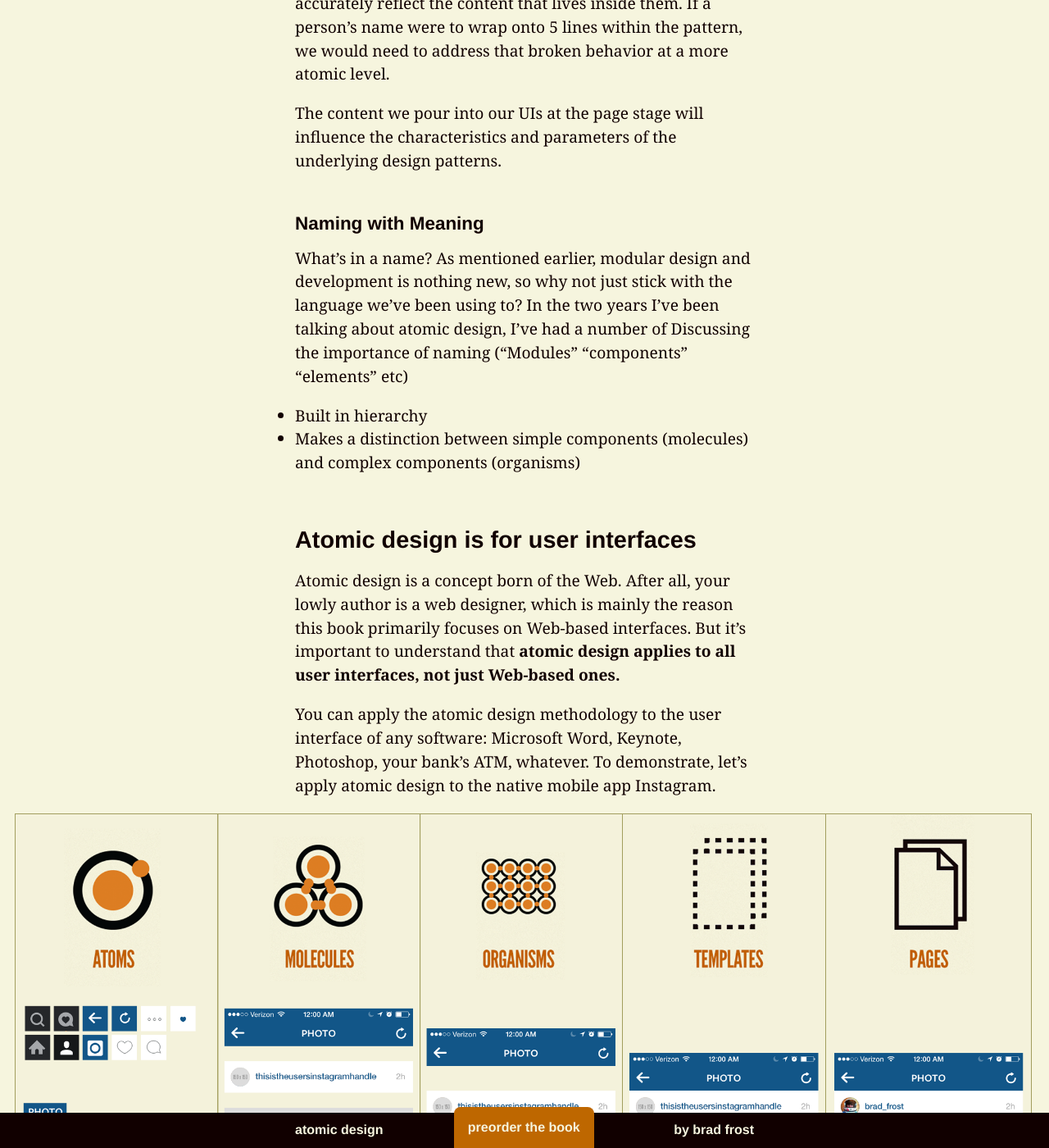
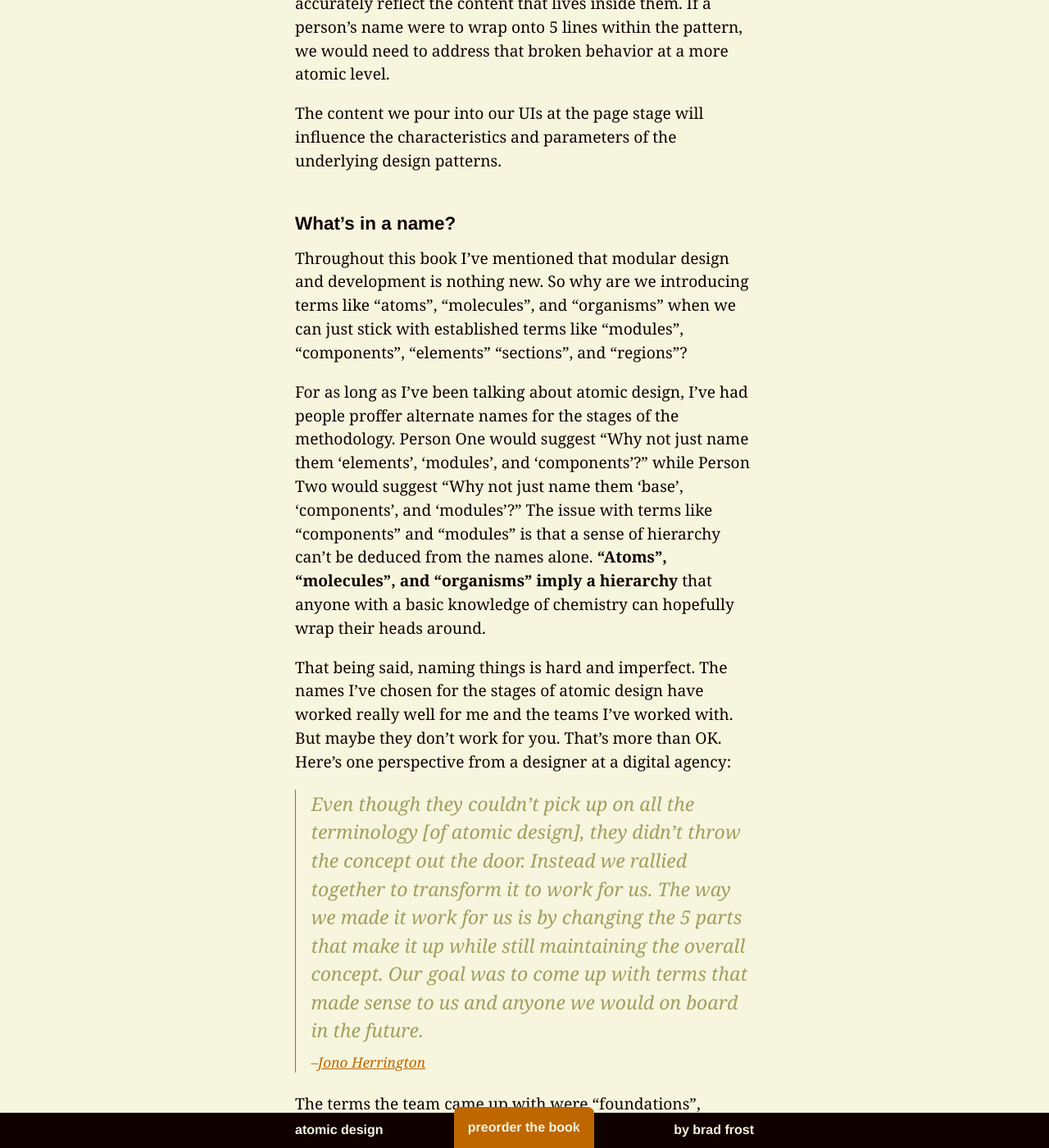
Before and after one commit to bradfrost/atomic-design, a Jekyll site: the page built from chapter-2.md, in a window 1280 px wide and 1400 px high, scrolled down 29556 px. Shown: the whole window at 82% size. Built offline with Jekyll 4.4.1, drawn with Linux system fonts in a browser that asks for light colours; some of the changed text lies outside the part shown.

Commit message:
Chapter 2 draft
What's in a name? section

```diff
--- a/chapter-2.md
+++ b/chapter-2.md
@@ -197,10 +197,18 @@ On the left we see the UI's content skeleton, which consists of the same *person
 
 The content we pour into our UIs at the page stage will influence the characteristics and parameters of the underlying design patterns.
 
-### Naming with Meaning
-What's in a name? As mentioned earlier, modular design and development is nothing new, so why not just stick with the language we've been using to? In the two years I've been talking about atomic design, I've had a number of Discussing the importance of naming ("Modules" "components" "elements" etc)
-- Built in hierarchy
-- Makes a distinction between simple components (molecules) and complex components (organisms)
+### What's in a name?
+Throughout this book I've mentioned that modular design and development is nothing new. So why are we introducing terms like "atoms", "molecules", and "organisms" when we can just stick with established terms like "modules", "components", "elements" "sections", and "regions"?
+
+For as long as I've been talking about atomic design, I've had people proffer alternate names for the stages of the methodology. Person One would suggest "Why not just name them 'elements', 'modules', and 'components'?" while Person Two would suggest "Why not just name them 'base', 'components', and 'modules'?" The issue with terms like "components" and "modules" is that a sense of hierarchy can't be deduced from the names alone. **"Atoms", "molecules", and "organisms" imply a hierarchy** that anyone with a basic knowledge of chemistry can hopefully wrap their heads around.
+
+That being said, naming things is hard and imperfect. The names I've chosen for the stages of atomic design have worked really well for me and the teams I've worked with. But maybe they don't work for you. That's more than OK. Here's one perspective from a designer at a digital agency:
+
+> Even though they couldn’t pick up on all the terminology [of atomic design], they didn’t throw the concept out the door. Instead we rallied together to transform it to work for us.  The way we made it work for us is by changing the 5 parts that make it up while still maintaining the overall concept. Our goal was to come up with terms that made sense to us and anyone we would on board in the future. <cite><a href="http://createstopbecreative.com/2015/03/04/how-we-adapted-atomic-design/">Jono Herrington</a></cite>
+
+The terms the team came up with were "foundations", "materials", "rooms", "templates", and "pages". Does this make sense to you? It doesn't matter. By taking the time to establish an agreed-upon vocabulary, their team was get on board with the concept of atomic design and work together effectively by speaking the same language.
+
+"Atomic design" as a term encapsulates the concepts of modular design and development, which becomes a useful shorthand for convincing stakeholders and talking with colleagues. But ultimately whatever names you choose to work with should help you and your organization craft an effective UI design system.
 
 ## Atomic design is for user interfaces
 Atomic design is a concept born of the Web. After all, your lowly author is a web designer, which is mainly the reason this book primarily focuses on Web-based interfaces. But it's important to understand that **atomic design applies to all user interfaces, not just Web-based ones.**
```
Also changed, not shown: 2 other files.
